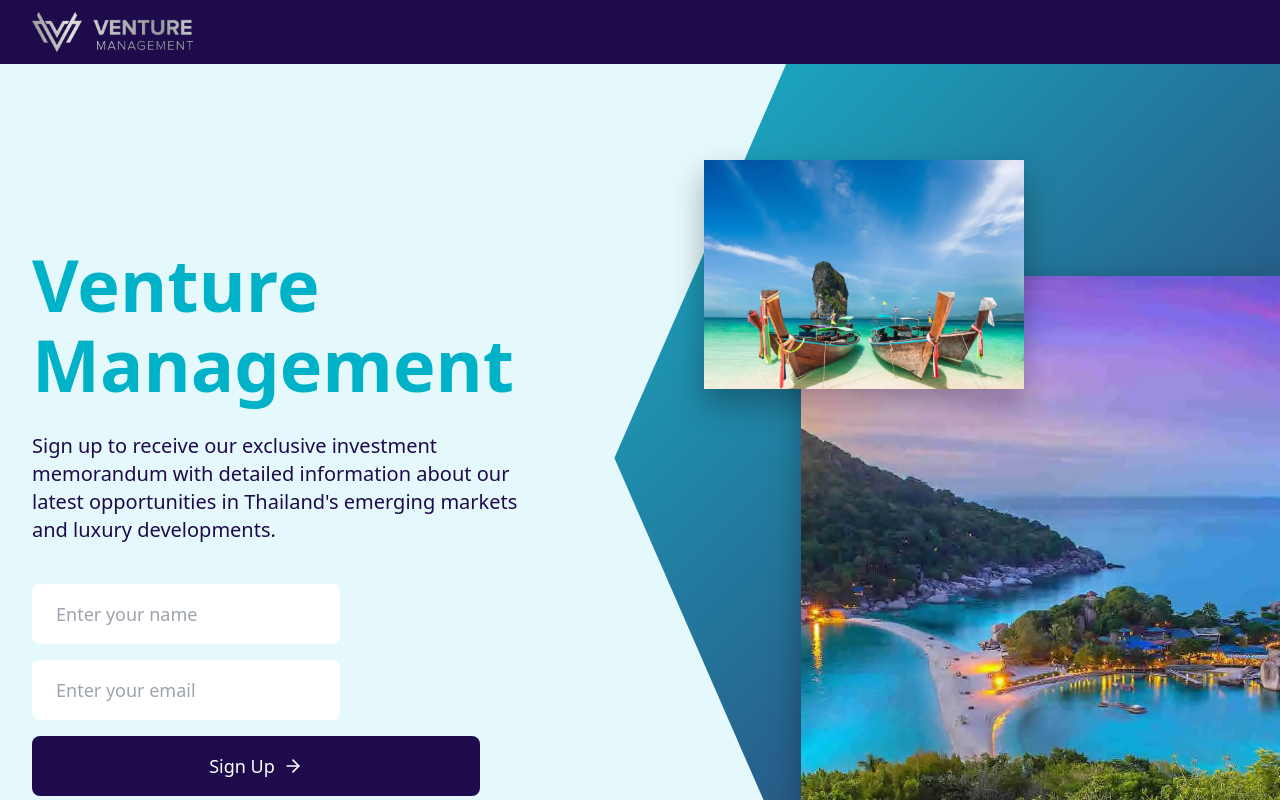
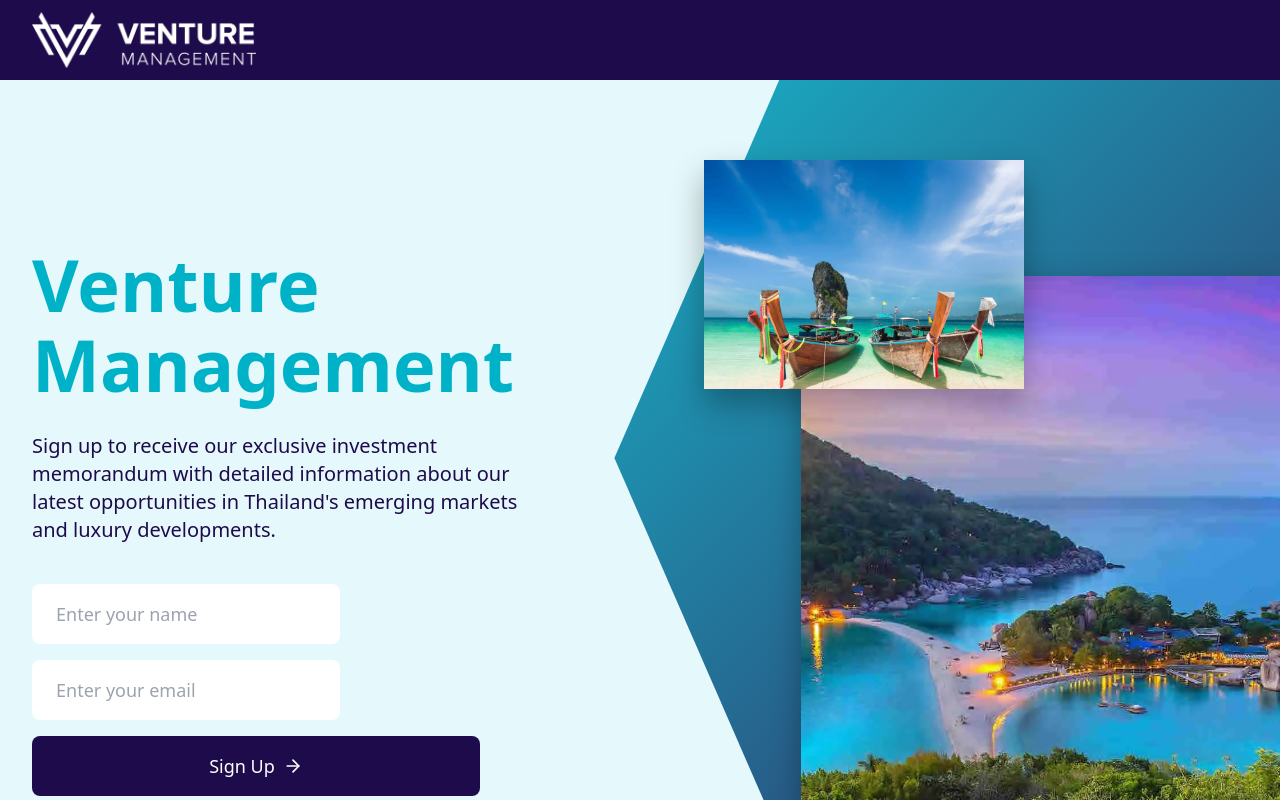
Before and after one commit to trangman/vmsite, a React (Vite) app: page / in a window 1280 px wide. Shown: the top 800 px of the page. Built offline with nearby package versions, Linux system fonts and the light colour scheme.

Commit message:
changed logo to white

```diff
--- a/src/components/Header.tsx
+++ b/src/components/Header.tsx
@@ -5,13 +5,13 @@ function Header() {
   return (
     <header className="fixed top-0 left-0 right-0 bg-[#1E0B4B] z-50" role="banner">
       <div className="max-w-7xl mx-auto px-4 sm:px-6 lg:px-8">
-        <div className="flex justify-between items-center h-16">
+        <div className="flex justify-between items-center h-20">
           <div className="flex items-center">
             <Link to="/" aria-label="Venture Management - Home">
               <img
-                src="/images/Logo Silver_1.png"
+                src="/images/Logo White_1.png"
                 alt="Venture Management (VM) Ltd"
-                className="h-8 sm:h-10 w-auto"
+                className="h-10 sm:h-12 md:h-14 w-auto"
               />
             </Link>
           </div>
```
Also changed, not shown: public/images/Logo White_1.png (added).
